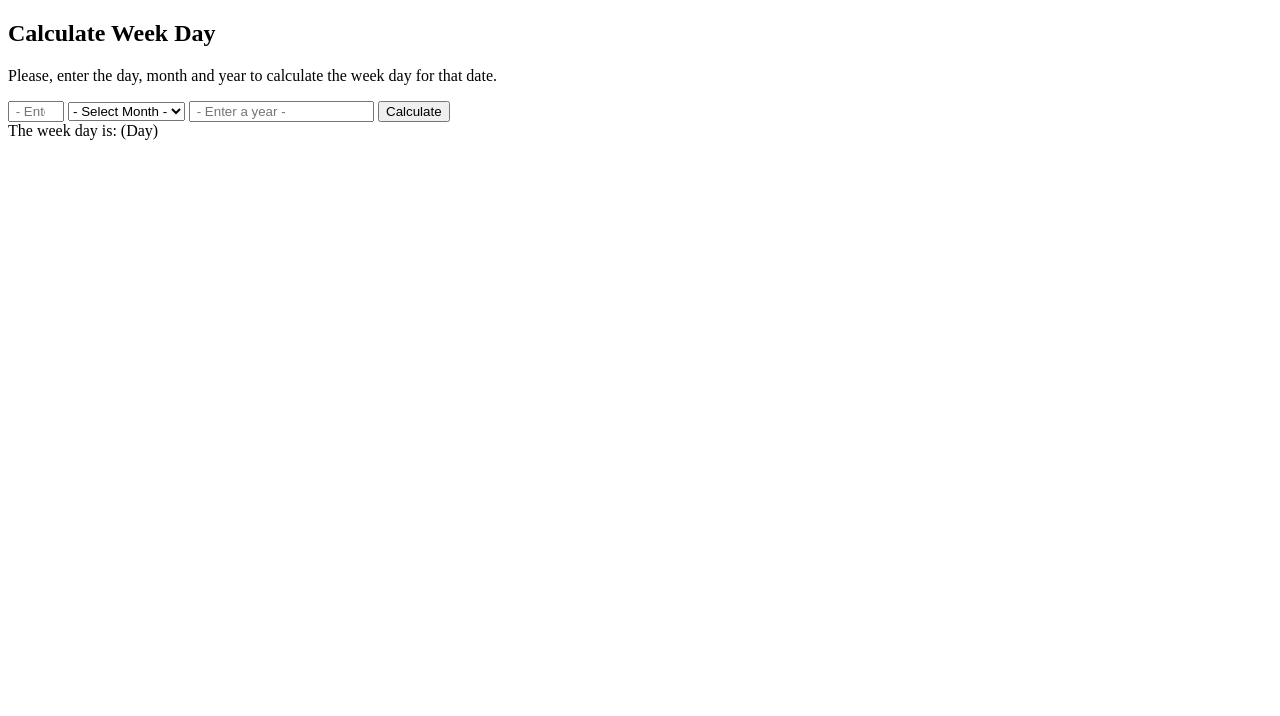
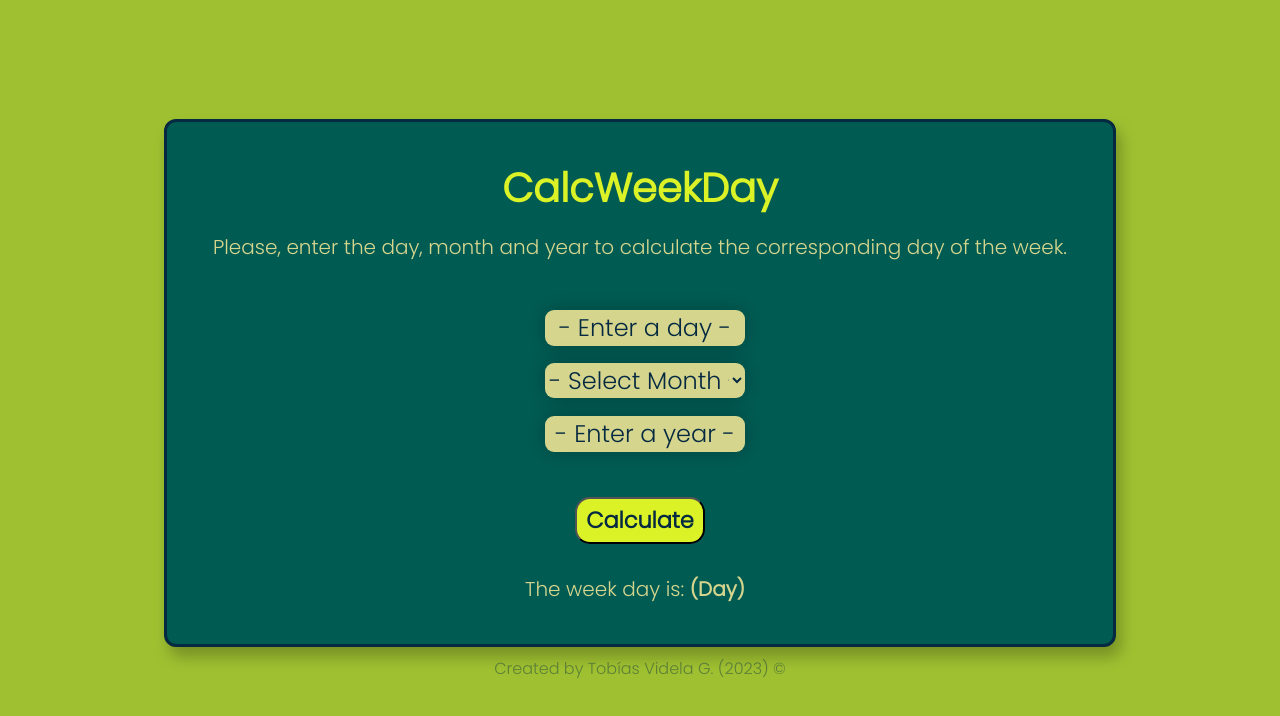
Before and after one commit to R41nym1nd/CalcWeekDay, a plain HTML site: page index.html in a window 1280 px wide. Drawn offline with nearby package versions, Linux system fonts and the light colour scheme.

Commit message:
Added style

```diff
--- a/index.html
+++ b/index.html
@@ -1,20 +1,34 @@
 <!DOCTYPE html>
-<html lang="es">
+<html lang="en">
 <head>
+    <!-- META -->
     <meta charset="UTF-8">
     <meta http-equiv="X-UA-Compatible" content="IE=edge">
     <meta name="viewport" content="width=device-width, initial-scale=1.0">
-    <meta name="description" content="Web for calculating the day of a week. Credits: Flaticon.com">
-    <meta name="author" content="mind972">
+    <meta name="description" content="Web for calculating the day of a week with a given date. Credits to Flaticon.com">
+    <meta name="author" content="Tobías Videla G.">
+    <!-- TITLE -->
+    <title>CalcWeekDay | Tobías Videla G.</title>
+    <!-- FAVICON -->
     <link rel="shortcut icon" href="https://cdn-icons-png.flaticon.com/512/8241/8241815.png">
-    <script src="script.js"></script>
-    <title>CalcWeekDay - mind972</title>
+    <!-- CSS -->
+    <link rel="stylesheet" href="style.css">
+    <!-- BOOTSTRAP -->
+    <link rel="stylesheet" href="https://cdn.jsdelivr.net/npm/bootstrap@5.3.0-alpha1/dist/css/bootstrap.min.css">
 </head>
-<body>
-    <div class="container">
-        <h2>Calculate Week Day</h2>
-        <p>Please, enter the day, month and year to calculate the week day for that date.</p>
+<body class="fondo">
+    <!-- CALCWEEKDAY -->
+    <section class="seccion-calculate d-flex flex-column justify-content-center align-items-center">
+        <!-- TITLE & DESCRIPTION -->
+        <h2 class="seccion-titulo">CalcWeekDay</h2>
+        <p>Please, enter the day, month and year to calculate the corresponding day of the week.</p>
+        <!-- INPUTS -->
+        <div class="enter-info">
+            <div class="row">
+                <div class="enter-input">
                     <input name="day" type="number" step="1" min="1" max="31" id="day-n" placeholder=" - Enter a day - ">
+                </div>
+                <div class="enter-input">
                     <select name="month" id="month-n">
                         <option value="null" selected> - Select Month - </option>
                         <option value="00">JANUARY</option>
@@ -30,12 +44,25 @@
                         <option value="10">NOVEMBER</option>
                         <option value="11">DECEMBER</option>
                     </select>
+                </div>
+                <div class="enter-input">
                     <input type="number" placeholder=" - Enter a year - " id="year-n">
-        <button id="calc" onclick="CalculateWeekDay()">Calculate</button>
-        <div id="answer">
-            <label for="rta">The week day is: </label>
+                </div>
+            </div>
+        </div>
+        <button class="btn-calc" id="calc" onclick="CalculateWeekDay()">Calculate</button>
+        <!-- ANSWER -->
+        <div class="answer" id="answer">
+            <label>The week day is: </label>
             <label name="rta" id="result">(Day)</label>
         </div>
+    </section>
+    <div class="credits">
+        <a href="https//:paginadetobi.com" target="_blank" rel="noopener noreferrer">Created by Tobías Videla G. (2023) &#169</a>
     </div>
+    <!-- BOOTSTRAP -->
+    <script src="https://cdn.jsdelivr.net/npm/bootstrap@5.3.0-alpha1/dist/js/bootstrap.bundle.min.js"></script>
+    <!-- WORKING CODE -->
+    <script src="script.js"></script>
 </body>
 </html>
--- /dev/null
+++ b/style.css
@@ -0,0 +1,117 @@
+@import url('https://fonts.googleapis.com/css2?family=Poppins:wght@300&display=swap');
+* {
+    font-family: 'Poppins', sans-serif;
+    margin: 0;
+    padding: 0;
+    box-sizing: border-box;
+}
+/* -- general -- */
+
+.credits {
+    padding: 7px 0 0 0;
+    margin: 3px 0 0 0;
+}
+.credits a {
+    color: #0429406b;
+    text-decoration: none;
+}
+body {
+    display: flex;
+    justify-content: center;
+    align-items: center;
+    height: 100vh;
+}
+.fondo {
+    background-color: #9FC131;
+    display: flex;
+    flex-direction: column;
+}
+
+/* -- calculator -- */
+
+.seccion-calculate {
+    background-color: #005C53;
+    padding: 40px 20px;
+    border: 3px solid #042940;
+    border-radius: 12px;
+    color: #D6D58E;
+    font-size: 20px;
+    text-align: center;
+    box-shadow: 5px 10px 15px rgba(0, 0, 0, 0.25);
+}
+.seccion-titulo {
+    font-size: 2.5rem;
+    font-weight: bold;
+    color: #DBF227;
+    margin: 2px 0 20px 0;
+}
+.enter-info {
+    padding: 30px;
+    font-size: 1.5rem;
+}
+.enter-input {
+    margin: 3px 5px 13px 5px;
+    padding: 2px 10px 2px 10px;
+}
+.enter-input select {
+    width: min(200px,100%);
+    background-color: #D6D58E;
+    border: none;
+    border-radius: 9px;
+    color: #042940;
+    text-align: center;
+    box-shadow: 0 0 20px rgba(0, 0, 0, 0.25);
+}
+.enter-input input {
+    width: min(200px,100%);
+    background-color: #D6D58E;
+    border: none;
+    border-radius: 9px;
+    color: #042940;
+    text-align: center;
+    box-shadow: 0 0 20px rgba(0, 0, 0, 0.25);
+}
+.enter-input input:focus::placeholder {
+    color: #0429406b;
+}
+.enter-input input:focus {
+    outline: none;
+}
+.enter-input input::placeholder {
+    color: #042940;
+}
+.enter-input input::-webkit-inner-spin-button,
+.enter-input input::-webkit-outer-spin-button {
+    -webkit-appearance: none;
+    margin: 0;
+}
+.btn-calc {
+    color: #042940;
+    padding: 5px 9px;
+    margin-bottom: 20px;
+    font-size: 1.4rem;
+    font-weight: bold;
+    border-radius: 15px;
+    background-color: #DBF227;
+    transition: all 0.2s ease-in;
+}
+.btn-calc:hover {
+    cursor: pointer;
+    background-color: #9FC131;
+    box-shadow: 0 0 20px rgba(0, 0, 0, 0.25);
+}
+.answer {
+    margin: 10px 0 0 0;
+}
+.answer label:nth-child(2) {
+    padding: 0 10px 0 0;
+    font-weight: bold;
+}
+
+
+/* -- responsive -- */
+@media screen and (max-width:768px) {
+    .seccion-calculate {
+        max-width: 630px;
+    }
+}
```
Lines whose indentation alone changed are shown as unchanged.
